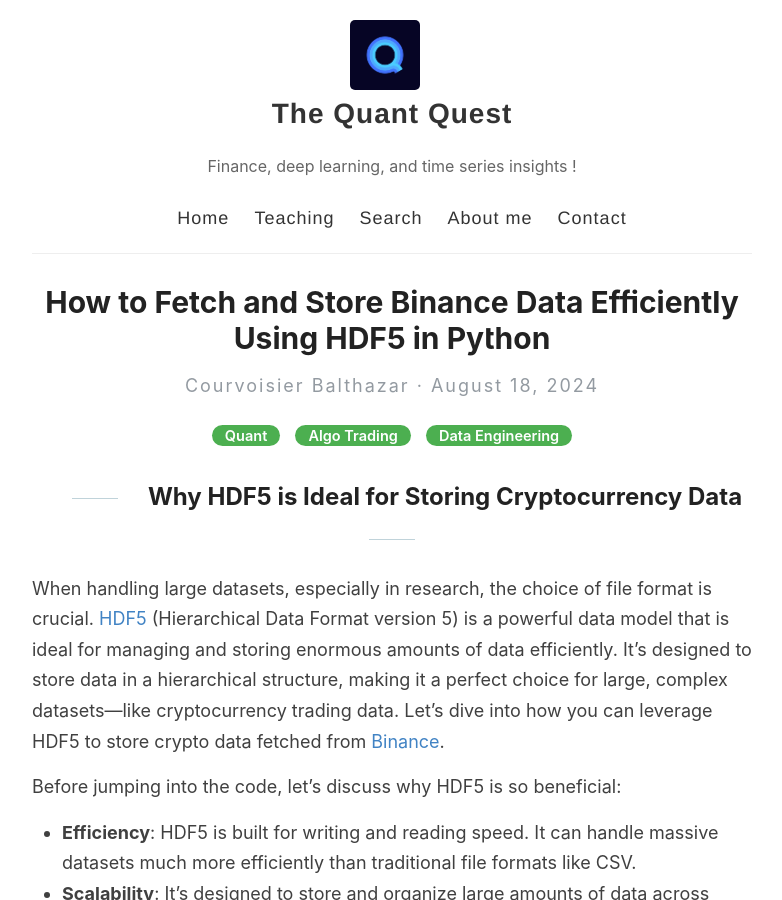
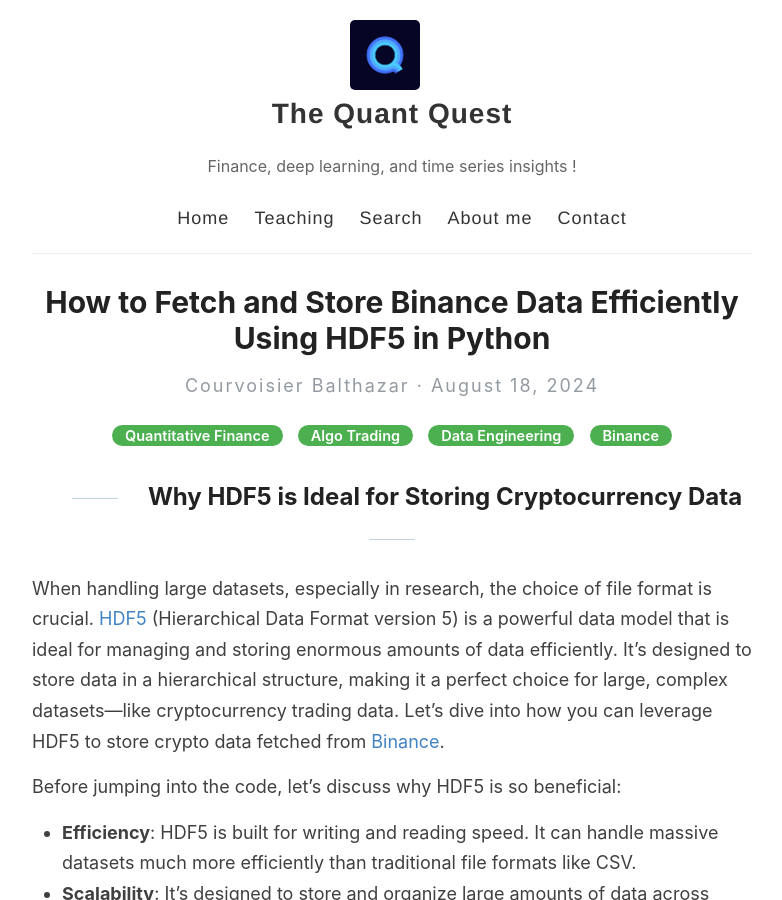
Before and after one commit to Zaltarba/blog, a Jekyll site: the page built from _posts/2024-08-18-DataBaseCreation.md, in a window 1280 px wide and 900 px high. Shown: the whole window, without its empty margins (248-1030 px from the left). Built offline with Jekyll 4.4.1, drawn with Linux system fonts in a browser that asks for light colours; comment, search, counter and statistics services are not loaded.

Commit message:
Update 2024-08-18-DataBaseCreation.md

```diff
--- a/_posts/2024-08-18-DataBaseCreation.md
+++ b/_posts/2024-08-18-DataBaseCreation.md
@@ -1,7 +1,7 @@
 ---
 layout: post
 title: How to Fetch and Store Binance Data Efficiently Using HDF5 in Python
-categories: [Quant, Algo Trading, Data Engineering]
+categories: [Quantitative Finance, Algo Trading, Data Engineering, Binance]
 excerpt: Learn how to fetch Binance candlestick data and store it efficiently using HDF5 in Python. Discover the Binance API and how to keep your data process scalable.
 image: /thumbnails/DataBaseCreation.jpeg
 hidden: False
```
